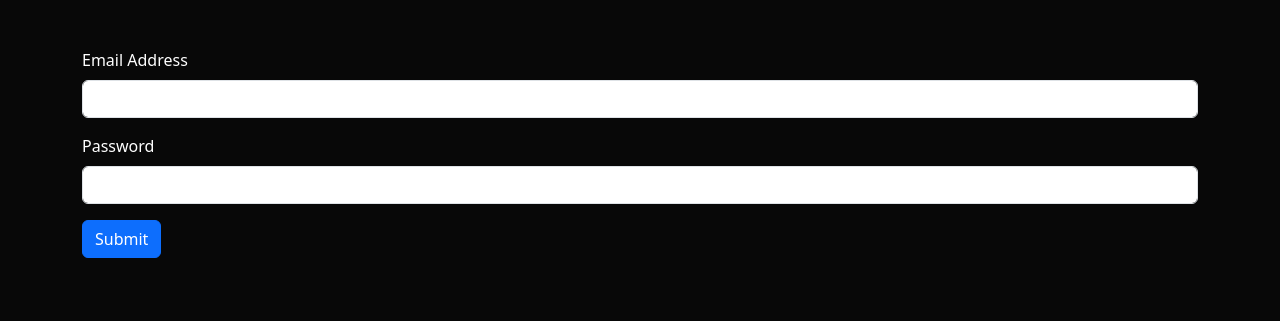
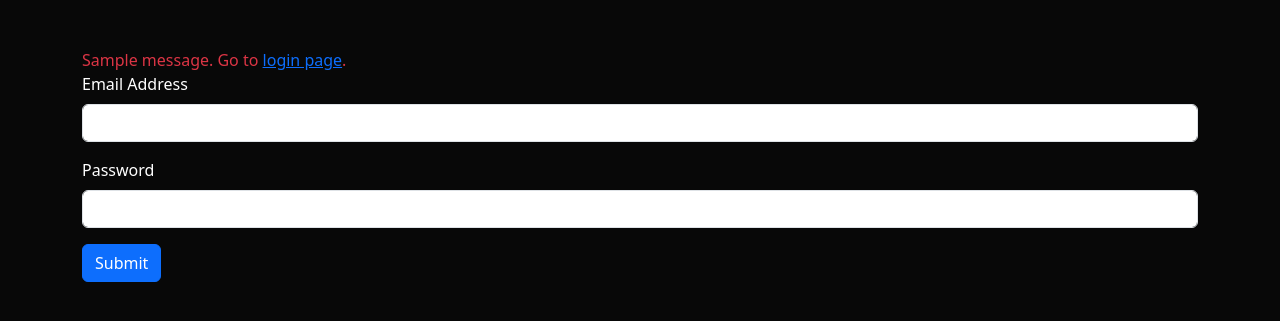
Before and after one commit to rayyan35p/bingeworthy, a Flask app: page /signup in a window 1280 px wide. Shown: the part 56-377 px from the top of the page. Run offline with Flask 3, Linux system fonts and the light colour scheme; tables that the repository leaves empty hold one stand-in row (values such as "Sample post"); one stand-in notice (Sample message) is shown; parts of the project's set-up code (start-up, migrations or seed data) failed here and were passed over.

Commit message:
sign up now functional

```diff
--- a/project/auth.py
+++ b/project/auth.py
@@ -1,4 +1,4 @@
-from flask import Blueprint, redirect, render_template, request, url_for
+from flask import Blueprint, redirect, render_template, request, url_for, flash
 from werkzeug.security import generate_password_hash, check_password_hash
 from .models import User
 from . import db
@@ -21,6 +21,7 @@ def signup_post():
     user = User.query.filter_by(email=email).first()
 
     if user:
+        flash('Email address already exists')
         return redirect('/signup')
 
     new_user = User(email=email, password=generate_password_hash(password, method='sha256'))
--- a/project/templates/signup.html
+++ b/project/templates/signup.html
@@ -6,6 +6,13 @@
 
 {% block body %}
 <div class="container mt-5">
+    {% with messages = get_flashed_messages() %}
+    {% if messages %}
+        <div class="text-danger">
+            {{ messages[0] }}. Go to <a href="/login">login page</a>.
+        </div>
+    {% endif %}
+    {% endwith %}
     <form method="POST" action="/signup">
         <div class="mb-3">
             <label for="inputEmail" class="form-label text-white">Email Address</label>
--- a/requirements.txt
+++ b/requirements.txt
@@ -3,6 +3,7 @@ certifi==2023.5.7
 charset-normalizer==3.1.0
 click==8.1.3
 Flask==2.3.2
+Flask-Login==0.6.2
 Flask-SQLAlchemy==3.0.3
 gunicorn==20.1.0
 idna==3.4
```
